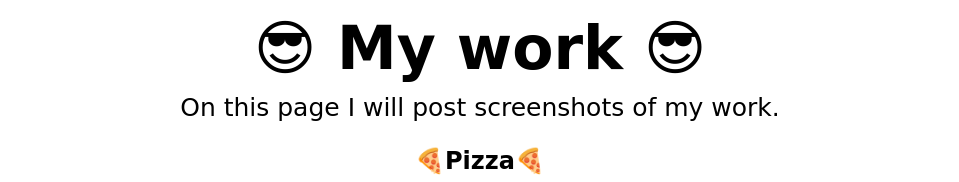
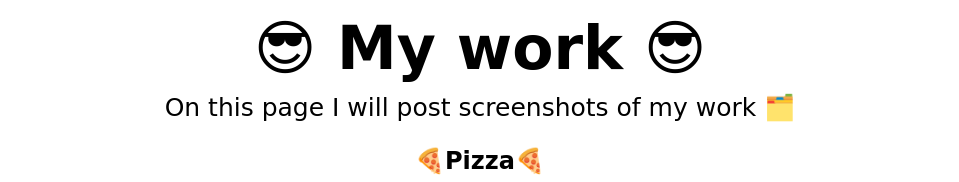
Before and after one commit to filip-shkolik/portfol, a plain HTML site: page works/third_expirience.html in a window 1280 px wide. Shown: the top 182 px of the page, without its empty margins (160-1119 px from the left). Drawn offline with Linux system fonts and the light colour scheme; a web font is replaced by a local one.

Commit message:
Update third_expirience.html

```diff
--- a/works/third_expirience.html
+++ b/works/third_expirience.html
@@ -10,7 +10,7 @@
 <body>
     <h1>😎 My work 😎</h1>
     <p id="main_text">
-        On this page I will post screenshots of my work.
+        On this page I will post screenshots of my work 🗂️
     </p>
     <div id="first_work">
     <h2>🍕Pizza🍕</h2>
```
